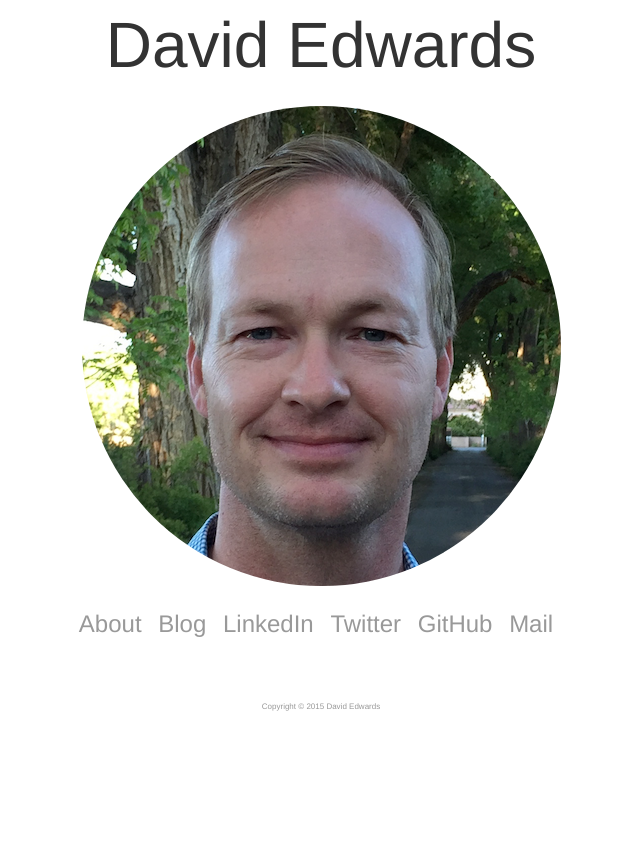
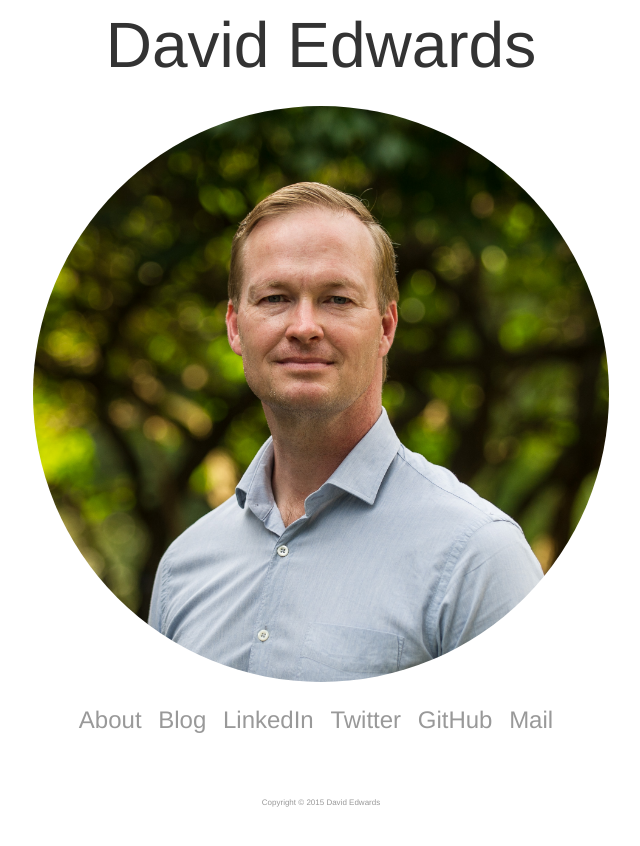
Before and after one commit to davidledwards/davidledwards.github.io, a Jekyll site: the page built from index.html, in a window 1280 px wide. Shown: the top 846 px of the page, without its empty margins (319-959 px from the left). Built offline with Jekyll 4.4.1, drawn with Linux system fonts in a browser that asks for light colours.

Commit message:
update headshot

```diff
--- a/404.html
+++ b/404.html
@@ -4,4 +4,4 @@
 permalink: /404.html
 ---
 <h2 class="not-found">This page does not exist</h2>
-<img class="photo" src="/images/photo.png"/>
+<img class="photo" src="/images/headshot.jpg"/>
--- a/css/main.css
+++ b/css/main.css
@@ -120,7 +120,7 @@
 
 img.photo {
   border-radius: 50%;
-  max-width: 100%;
+  max-width: 50%;
   height: auto;
   display: block;
   margin-left: auto;
--- a/index.html
+++ b/index.html
@@ -2,4 +2,4 @@
 layout: main
 title: David Edwards
 ---
-<img class="photo" src="/images/photo.png"/>
+<img class="photo" src="/images/headshot.jpg"/>
```
Also changed, not shown: images/headshot.jpg (added), images/photo.png (deleted).
